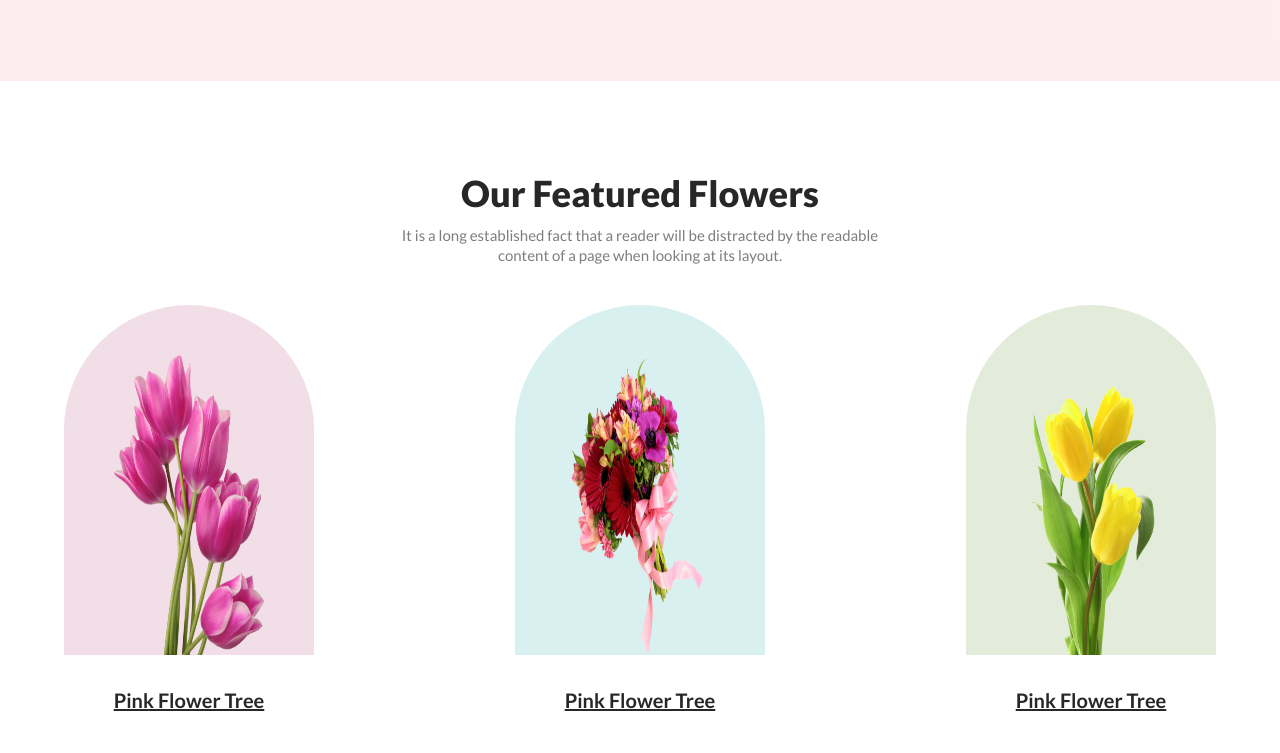
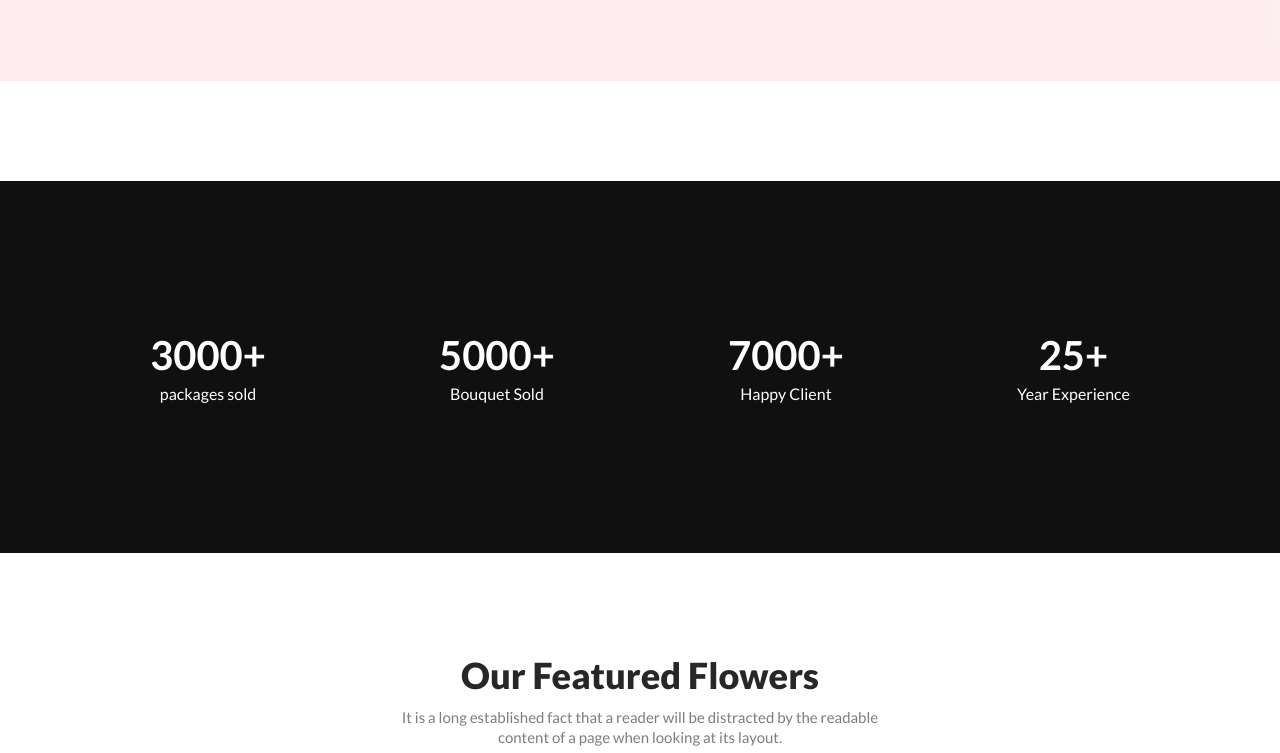
Before and after one commit to kauser-hossain/flower-shop-website, a plain HTML site: page index.html in a window 1280 px wide. Shown: the part 719-1472 px from the top of the page. Drawn offline with Linux system fonts and the light colour scheme.

Commit message:
project for submission

```diff
--- a/index.html
+++ b/index.html
@@ -26,8 +26,32 @@
       <div class="intro-banner-picture">
         <img class="picture" src="Flower Asset/pngwing 10.png" alt="" />
       </div>
+
+
     </header>
     <main>
+      <section>
+        <!-- extra bonus section -->
+        <div class="busness-statistic">
+          <div>
+            <h3>3000+</h3>
+            <p>packages sold</p>
+          </div>
+          <div>
+            <h3>5000+</h3>
+            <p>Bouquet Sold</p>
+          </div>
+          <div>
+            <h3>7000+</h3>
+            <p>Happy Client</p>
+          </div>
+          <div>
+            <h3>25+</h3>
+            <p>Year Experience</p>
+          </div>
+      </div>
+      </section>
+      <!-- extra bonus section end -->
       <section class="featured-section">
         <h3 class="featured-title">Our Featured Flowers</h3>
         <p class="featured-description">
--- a/styles/style.css
+++ b/styles/style.css
@@ -15,9 +15,8 @@
   border: none;
   text-align: center;
 }
-.primary-color{
-    color: #E55473;
-
+.primary-color {
+  color: #e55473;
 }
 /* introduction banner design started */
 header {
@@ -53,12 +52,28 @@ header img {
   padding-top: 90px;
   padding-right: 50px;
   width: 70%;
-  height:auto;
+  height: auto;
   padding-bottom: 0;
   margin-bottom: -35px;
 }
 /* introduction banner design compleate */
 /* featured flower section started */
+.busness-statistic {
+  display: flex;
+  text-align: center;
+  align-items: center;
+  background-color: #111010;
+  color: #ffffff;
+  gap: 50px;
+  justify-content: space-between;
+  margin-top: 100px;
+  margin-bottom: 100px;
+  padding: 150px;
+}
+.busness-statistic h3 {
+  font-size: 40px;
+  margin-bottom: 5px;
+}
 .featured-section {
   width: 90%;
   margin: 0 auto;
@@ -256,8 +271,8 @@ header img {
   line-height: 20px;
   margin-bottom: 4px;
 }
-.footer-container small  {
-    color: rgba(255, 255, 255, 0.40);
-    font-size: 8px;
-    font-weight: 400;
+.footer-container small {
+  color: rgba(255, 255, 255, 0.4);
+  font-size: 8px;
+  font-weight: 400;
 }
```
